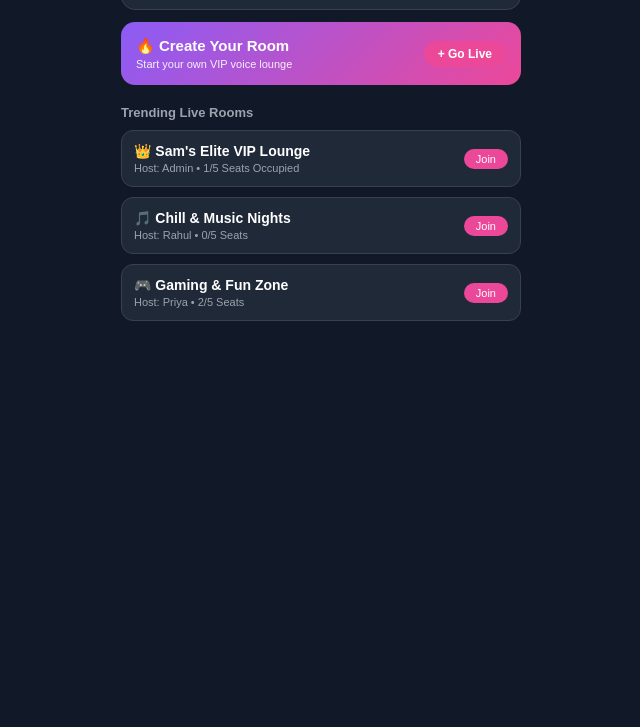
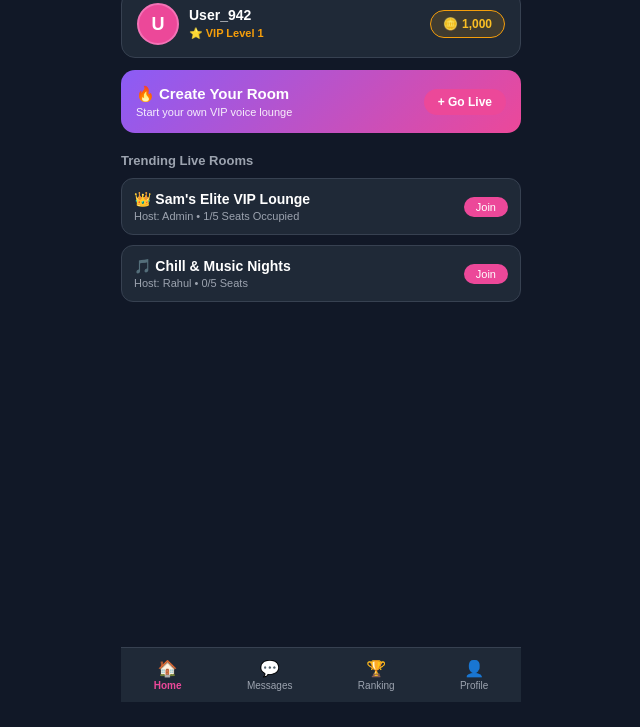
Before and after one commit to samchoudhary7900-commits/FRIEND-ZONE, a website: page public/index.html in a window 1280 px wide. Shown: the part 73-800 px from the top of the page, without its empty margins (319-959 px from the left). Drawn offline with Linux system fonts and the light colour scheme.

Commit message:
Update index.html

```diff
--- a/public/index.html
+++ b/public/index.html
@@ -14,6 +14,7 @@
             justify-content: center;
             padding: 15px;
             margin: 0;
+            overflow: hidden;
         }
         .container {
             width: 100%;
@@ -22,14 +23,20 @@
             display: flex;
             flex-direction: column;
             height: 95vh;
+            position: relative;
         }
 
-        /* Home Screen */
-        #homeScreen {
+        /* Tab Views Wrapper */
+        .tab-view {
+            display: none;
+            flex-direction: column;
+            height: calc(100% - 60px);
+            overflow-y: auto;
+            text-align: left;
+            padding-bottom: 20px;
+        }
+        .tab-view.active {
             display: flex;
-            flex-direction: column;
-            height: 100%;
-            text-align: left;
         }
 
         /* Profile & Wallet Header Card */
@@ -104,15 +111,20 @@
             cursor: pointer;
             transition: background 0.2s;
         }
-        .room-card:hover {
-            background: #374151;
-        }
+        .room-card:hover { background: #374151; }
 
-        /* Room Screen (Initially Hidden) */
+        /* Room Screen Overlay */
         #roomScreen {
             display: none;
+            position: absolute;
+            top: 0;
+            left: 0;
+            width: 100%;
+            height: 100%;
+            background: #111827;
             flex-direction: column;
-            height: 100%;
+            z-index: 50;
+            padding-bottom: 15px;
         }
 
         /* 5 Seats Layout */
@@ -225,20 +237,48 @@
             padding: 12px;
             gap: 15px;
             box-shadow: 0 4px 20px rgba(0,0,0,0.5);
-            z-index: 10;
+            z-index: 100;
         }
         .gift-item { font-size: 26px; cursor: pointer; transition: transform 0.2s; }
         .gift-item:hover { transform: scale(1.3); }
+
+        /* Bottom Navigation Bar */
+        .bottom-nav {
+            position: absolute;
+            bottom: 0;
+            left: 0;
+            width: 100%;
+            height: 55px;
+            background: #1f2937;
+            border-top: 1px solid #374151;
+            display: flex;
+            justify-content: space-around;
+            align-items: center;
+            z-index: 40;
+        }
+        .nav-item {
+            background: none;
+            border: none;
+            color: #9ca3af;
+            display: flex;
+            flex-direction: column;
+            align-items: center;
+            font-size: 10px;
+            cursor: pointer;
+            gap: 2px;
+        }
+        .nav-item span { font-size: 16px; }
+        .nav-item.active { color: #ec4899; font-weight: bold; }
     </style>
 </head>
 <body>
 
     <div class="container">
 
-        <!-- Home Screen -->
-        <div id="homeScreen">
+        <!-- Tab 1: Home Screen -->
+        <div id="tab-home" class="tab-view active">
+            <h2 style="text-align: center; margin: 5px 0 15px 0;">🎙️ VIP Voice Lounge</h2>
 
-            <!-- User Profile & Wallet Top Bar -->
             <div class="profile-card">
                 <div class="user-info">
                     <div class="avatar" id="userAvatar">A</div>
@@ -277,19 +317,46 @@
                 </div>
                 <span style="background: #ec4899; color: #fff; padding: 4px 12px; border-radius: 12px; font-size: 11px;">Join</span>
             </div>
+        </div>
 
-            <div class="room-card" onclick="goToRoom('Gaming & Fun Zone')">
+        <!-- Tab 2: Messages / Chat View -->
+        <div id="tab-messages" class="tab-view">
+            <h3 style="margin: 5px 0 15px 0;">💬 Messages</h3>
+            <div class="room-card">
                 <div>
-                    <h4 style="margin: 0; font-size: 14px;">🎮 Gaming & Fun Zone</h4>
-                    <p style="margin: 3px 0 0 0; font-size: 11px; color: #9ca3af;">Host: Priya • 2/5 Seats</p>
+                    <h4 style="margin: 0; font-size: 13px;">System Notifications</h4>
+                    <p style="margin: 3px 0 0 0; font-size: 11px; color: #9ca3af;">Welcome to VIP Voice Lounge platform! Enjoy chatting and gaming.</p>
                 </div>
-                <span style="background: #ec4899; color: #fff; padding: 4px 12px; border-radius: 12px; font-size: 11px;">Join</span>
             </div>
         </div>
 
-        <!-- Room Screen -->
+        <!-- Tab 3: Ranking / Leaderboard View -->
+        <div id="tab-ranking" class="tab-view">
+            <h3 style="margin: 5px 0 15px 0;">🏆 Top Gifters Ranking</h3>
+            <div class="room-card">
+                <span style="font-weight: bold; color: #f59e0b;">1. 👑 KingRahul</span>
+                <span style="font-size: 12px; color: #ec4899; font-weight: bold;">💎 50,000 Coins</span>
+            </div>
+            <div class="room-card">
+                <span style="font-weight: bold; color: #9ca3af;">2. 🥈 PriyaVIP</span>
+                <span style="font-size: 12px; color: #ec4899; font-weight: bold;">💎 32,400 Coins</span>
+            </div>
+        </div>
+
+        <!-- Tab 4: Profile View -->
+        <div id="tab-profile" class="tab-view" style="align-items: center; text-align: center; justify-content: center;">
+            <div class="avatar" style="width: 70px; height: 70px; font-size: 28px; margin-bottom: 10px;" id="profileAvatarBig">A</div>
+            <h3 style="margin: 0; font-size: 18px;" id="profileNameBig">Admin User</h3>
+            <p style="color: #9ca3af; font-size: 12px; margin: 5px 0 20px 0;">VIP Level 1 • ID: #78942</p>
+            <div class="room-card" style="width: 100%; justify-content: space-between;">
+                <span>💎 My Wallet Balance</span>
+                <span style="color: #ec4899; font-weight: bold;">1,250 Coins</span>
+            </div>
+        </div>
+
+        <!-- Room Screen Overlay -->
         <div id="roomScreen">
-            <div style="display: flex; align-items: center; justify-content: space-between; margin-bottom: 5px;">
+            <div style="display: flex; align-items: center; justify-content: space-between; margin-bottom: 5px; padding-top: 5px;">
                 <button class="btn" style="padding: 5px 12px; font-size: 12px; background: #374151;" onclick="goBackHome()">← Back</button>
                 <h3 id="roomTitle" style="margin: 0; font-size: 14px;">🎙️ VIP Room</h3>
                 <div style="width: 50px;"></div>
@@ -343,6 +410,22 @@
             </div>
         </div>
 
+        <!-- Bottom Navigation Bar -->
+        <div class="bottom-nav">
+            <button class="nav-item active" onclick="switchTab('tab-home', this)">
+                <span>🏠</span>Home
+            </button>
+            <button class="nav-item" onclick="switchTab('tab-messages', this)">
+                <span>💬</span>Messages
+            </button>
+            <button class="nav-item" onclick="switchTab('tab-ranking', this)">
+                <span>🏆</span>Ranking
+            </button>
+            <button class="nav-item" onclick="switchTab('tab-profile', this)">
+                <span>👤</span>Profile
+            </button>
+        </div>
+
     </div>
 
     <script>
@@ -351,16 +434,24 @@
         // Initial setup
         document.getElementById('userNameDisplay').innerText = currentUser;
         document.getElementById('userAvatar').innerText = currentUser.charAt(0).toUpperCase();
+        document.getElementById('profileNameBig').innerText = currentUser;
+        document.getElementById('profileAvatarBig').innerText = currentUser.charAt(0).toUpperCase();
+
+        function switchTab(tabId, btnElement) {
+            document.querySelectorAll('.tab-view').forEach(el => el.classList.remove('active'));
+            document.querySelectorAll('.nav-item').forEach(el => el.classList.remove('active'));
+
+            document.getElementById(tabId).classList.add('active');
+            btnElement.classList.add('active');
+        }
 
         function goToRoom(roomName) {
             document.getElementById('roomTitle').innerText = `🎙️ ${roomName}`;
-            document.getElementById('homeScreen').style.display = 'none';
             document.getElementById('roomScreen').style.display = 'flex';
         }
 
         function goBackHome() {
             document.getElementById('roomScreen').style.display = 'none';
-            document.getElementById('homeScreen').style.display = 'flex';
         }
 
         function sendMsg() {
```
